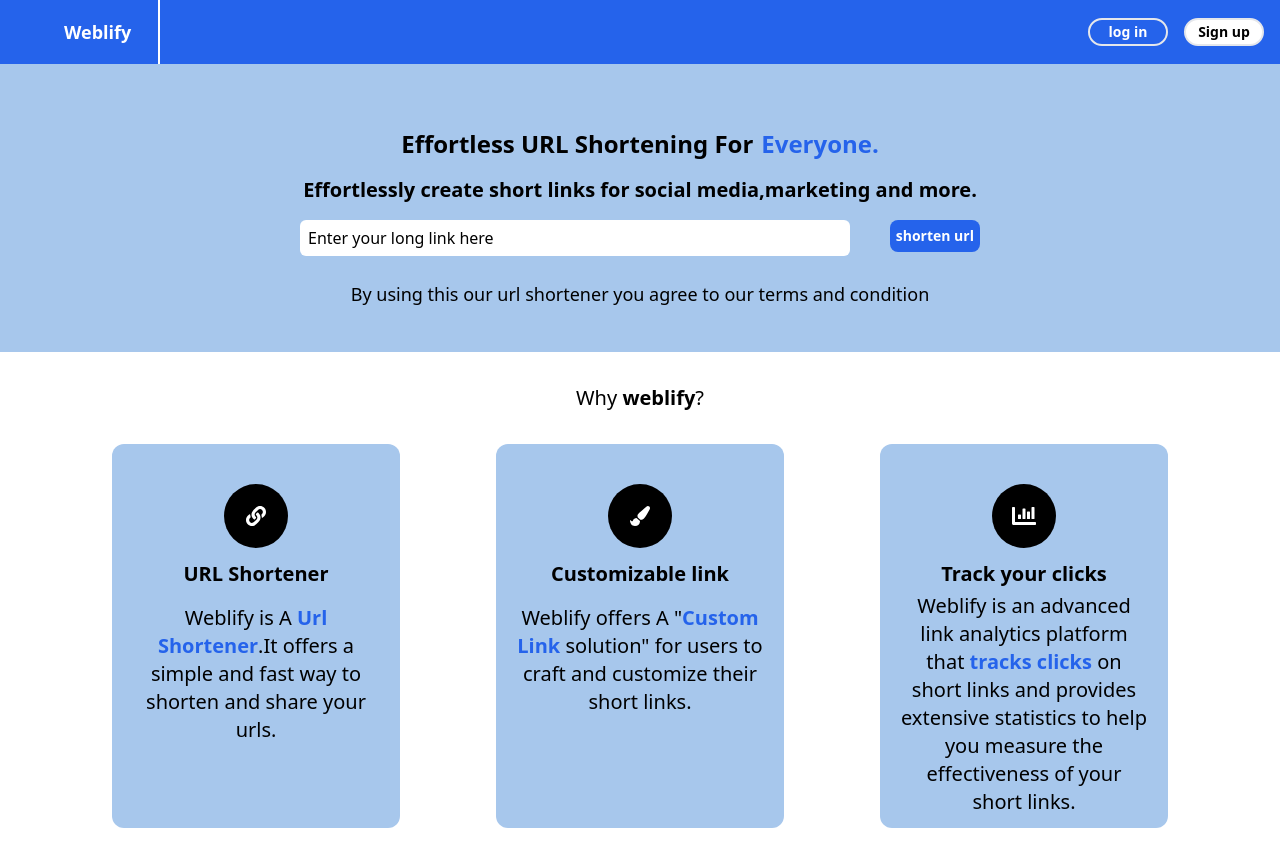
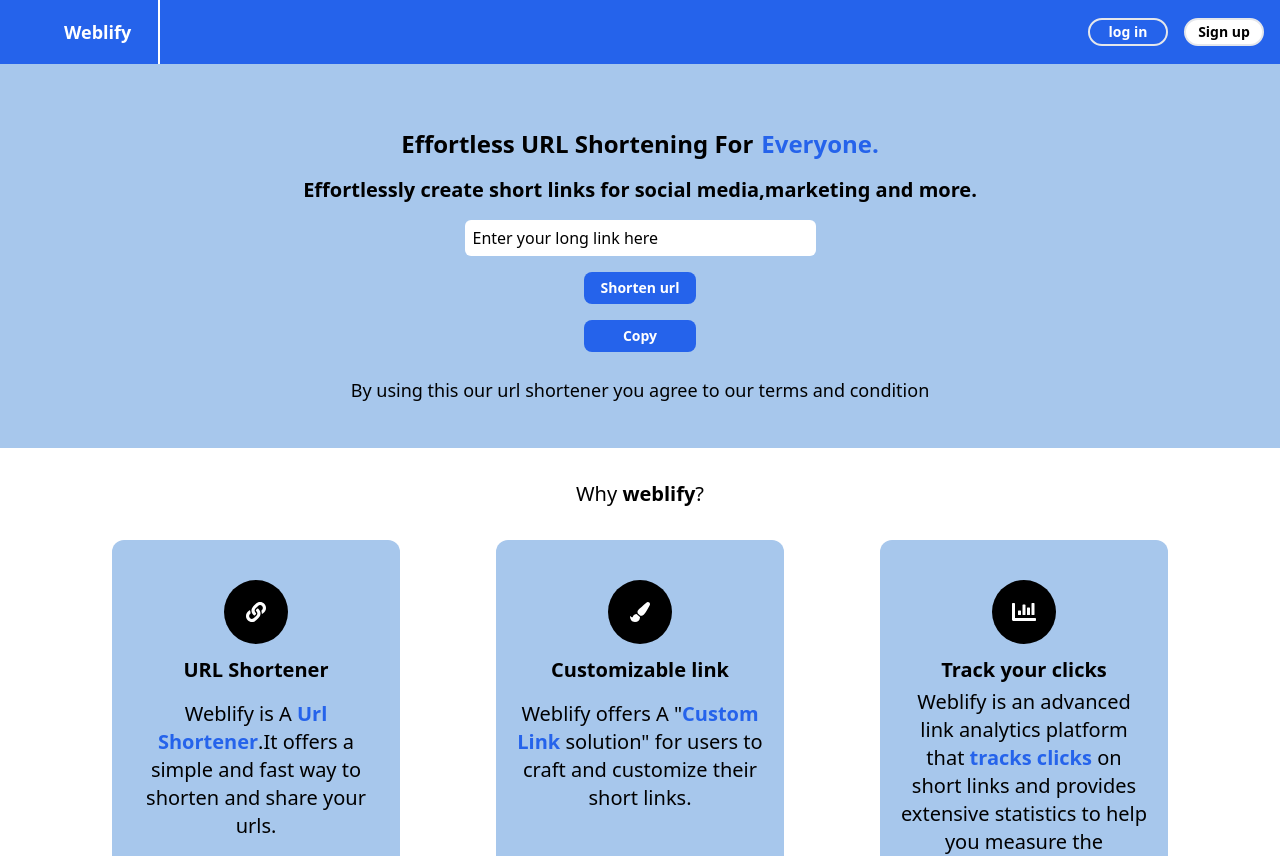
Before and after one commit to Levi-josh/url_shortener, a React (Create React App) app: page / in a window 1280 px wide. Shown: the top 856 px of the page. Built offline with nearby package versions, Linux system fonts and the light colour scheme.

Commit message:
Update Page.js
implemented the shortened url

```diff
--- a/src/Page.js
+++ b/src/Page.js
@@ -1,9 +1,16 @@
 import React from 'react';
-import { FaBars, FaChartBar, FaChevronCircleDown, FaChevronCircleUp, FaCopyright, FaLink, FaPaintBrush, FaSortAlphaDown, FaSortDown } from "react-icons/fa"
+import { useState } from 'react';
+import { FaBars, FaChartBar, FaChevronCircleDown, FaChevronCircleUp, FaCopyright, FaDigitalTachograph, FaLink, FaPaintBrush, FaSortAlphaDown, FaSortDown } from "react-icons/fa"
 
 
 export default function Page() {
   const [showinfo1, setshowinfo1] = React.useState(true)
+  const [text,setText] = useState('')
+  const [links,setLinks] = useState([])
+   const [message,setMessage] = useState('')
+   const [buttonText,setButtonText] = useState('Copy')
+   const [Error,setError] = useState('')
+
 
   function displayinfo1() {
     setshowinfo1(prev => !prev)
@@ -33,6 +40,45 @@ export default function Page() {
   function displayinfo6() {
     setshowinfo6(prev => !prev)
   }
+
+
+  const handleInput = (e) => {
+  const data = e.target.value
+  setText(data)
+
+ }
+
+
+ const handleSubmit = async (e) => {
+  e.preventDefault();
+
+ const option = {
+  method :'POST',
+  headers:{
+    'content-type':'application/json'
+  },
+  body:JSON.stringify({originalUrl: text})
+ }
+ try{
+
+     const response = await fetch ('https://weblify.onrender.com/v1/urls/public',option);
+     const data = await response.json()
+     setLinks(data.data)
+     setText('')
+   }
+
+ catch( err){
+  console.log('Error in fetching data', err)
+ }
+
+};
+
+const handleCopy = () => {
+  navigator.clipboard.writeText(links.shortenedUrl)
+  setButtonText('Copied')
+}
+
+
   return (
     <div className='w-full'>
       <header className='bg-blue-600 flex justify-between items-center h-12 text text-white sm:h-14 md:h-14 xl:h-16 fixed w-full '>
@@ -57,11 +103,25 @@ export default function Page() {
           <div className=' lg:flex justify-center lg:gap-2'>  <h1 className='text-lg font-bold lg:text-xl xl:text-2xl'>Effortless URL Shortening For </h1><span className='text-lg font-bold text-blue-600 lg:text-xl xl:text-2xl '>Everyone.</span> </div>
           <p className='pt-1  text-md text-black font-semibold md:pt-1 lg:pt-4 md:text-lg xl:text-xl'>Effortlessly create short links for social media,marketing and more.</p>
           <div className='flex  justify-center flex-col md:flex-row lg:px-72  md:px-44 lg:gap-10'>
+            <form onSubmit={ handleSubmit}>
             <input type='text' placeholder='Enter your long link here' className=' rounded-md outline-none m-auto pl-2 mt-2 md:mt-4 h-7 w-80 placeholder:text-black  placeholder:text-center md:placeholder:text-start
-             sm:w-96 md:h-8 lg:h-9 lg:w-full ' />
-            <button className='bg-blue-600 w-24 font-semibold m-auto mt-3 h-7 rounded-lg text-sm text-white md:mt-4 lg:mt-4 lg:h-8 lg:w-28'>shorten url</button>
+             sm:w-96 md:h-8 lg:h-9 lg:w-full ' value={text} onChange={handleInput} name='text' required />
+            <button className='bg-blue-600 w-24 font-semibold m-auto mt-3 h-7 rounded-lg text-sm text-white md:mt-4 lg:mt-4 lg:h-8 lg:w-28'  type='submit' > Shorten url</button>
+            </form>
+
           </div>
+          <div><h5 className=' '>{message}</h5></div>
+          <div className='flex  justify-center  ' >
+              <ul className='list-none'>
+              {links && links.shortenedUrl ? (
+              <li className='  bg-white mt-4 text-blue-600 font-bold pl-3 pr-3 rounded pt-1 pb-1 lg:pt-2 lg:pb-2 '  ><h6>{links.shortenedUrl}</h6></li>
+              ): null}
+              <li><button className= 'bg-blue-600 w-24 font-semibold m-auto mt-3 h-7 rounded-lg text-sm text-white md:mt-4 lg:mt-4 lg:h-8 lg:w-28' onClick={handleCopy}> {buttonText}</button></li>
+              </ul>
+            </div>
+
           <p className='mt-2 text-sm md:text-base md:mt-6 md:mb-6 lg:mb-8 lg:text-lg'>By using this our url shortener you agree to our terms and condition</p>
+
         </div>
 
         <p className='text-center mt-5 text-lg mb-5 sm:mb-10 sm:mt-7 lg:text-xl lg:mt-8 lg:mb-8'>Why <span className='font-bold'>weblify</span>?</p>
```
